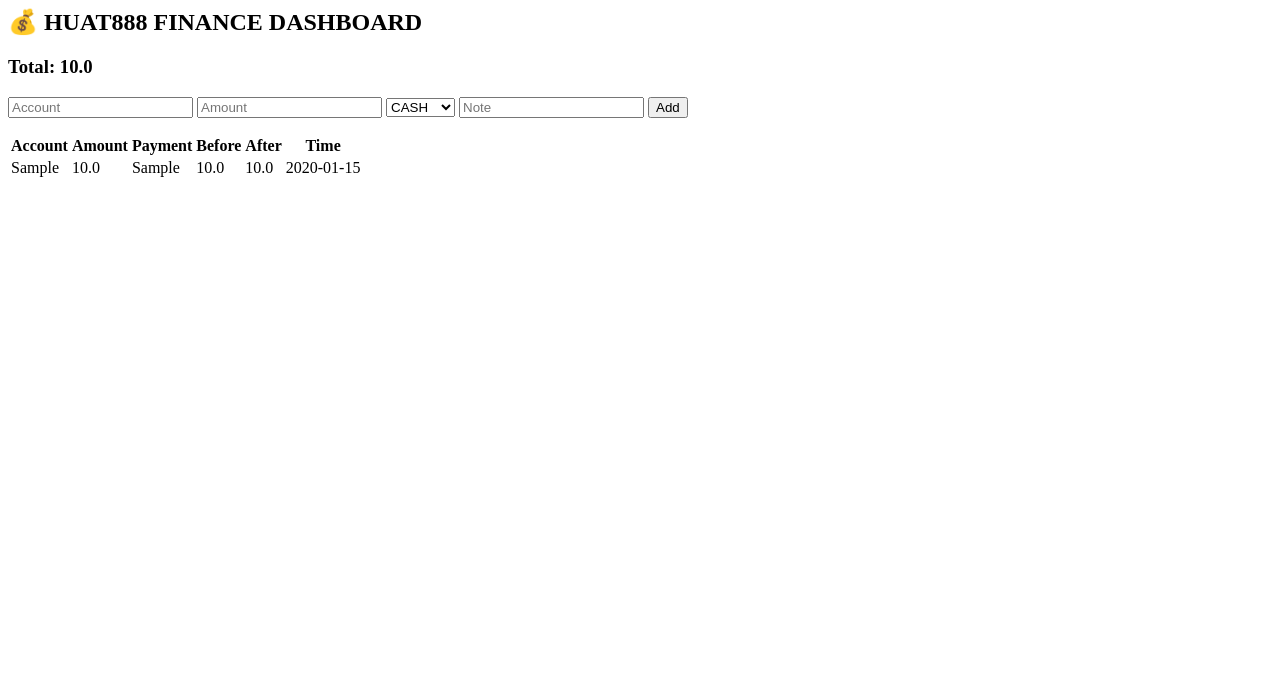
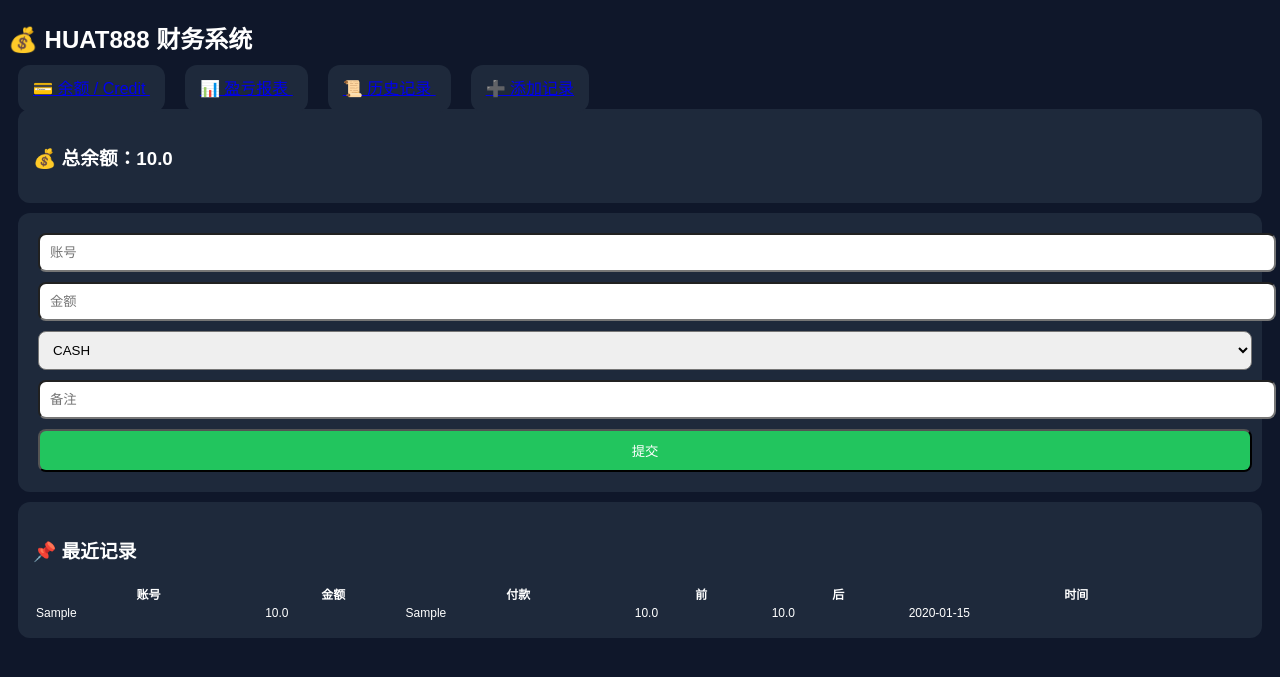
Before and after one commit to cyi072907-cpu/finance-systemi, a Flask app: page /dashboard in a window 1280 px wide. Shown: the top 677 px of the page. Run offline with Flask 3, Linux system fonts and the light colour scheme; the visitor is signed in with stand-in values (Sample User, id 1); tables that the repository leaves empty hold one stand-in row (values such as "Sample post").

Commit message:
更新 dashboard.html

```diff
--- a/templates/dashboard.html
+++ b/templates/dashboard.html
@@ -1,10 +1,52 @@
-<h2>💰 HUAT888 FINANCE DASHBOARD</h2>
+<!DOCTYPE html>
+<html>
+<head>
+<meta charset="utf-8">
+<meta name="viewport" content="width=device-width, initial-scale=1">
+<title>HUAT888 DASHBOARD</title>
+<link rel="stylesheet" href="/static/style.css">
+</head>
 
-<h3>Total: {{total}}</h3>
+<body>
+
+<div class="container">
+
+<h2>💰 HUAT888 财务系统</h2>
+
+<!-- ================= 四大功能卡片 ================= -->
+<div class="grid">
+
+<a class="card" href="/balance">
+💳 余额 / Credit
+</a>
+
+<a class="card" href="/report">
+📊 盈亏报表
+</a>
+
+<a class="card" href="/history">
+📜 历史记录
+</a>
+
+<a class="card" href="#add">
+➕ 添加记录
+</a>
+
+</div>
+
+<!-- ================= 总金额 ================= -->
+<div class="card">
+<h3>💰 总余额：{{total}}</h3>
+</div>
+
+<!-- ================= 输入 ================= -->
+<div class="card" id="add">
 
 <form method="POST" action="/add">
-<input name="account" placeholder="Account">
-<input name="amount" placeholder="Amount">
+
+<input name="account" placeholder="账号">
+
+<input name="amount" placeholder="金额">
 
 <select name="payment">
 <option>CASH</option>
@@ -14,13 +56,28 @@
 <option>OUT</option>
 </select>
 
-<input name="note" placeholder="Note">
-<button>Add</button>
+<input name="note" placeholder="备注">
+
+<button>提交</button>
+
 </form>
 
+</div>
+
+<!-- ================= 最近记录 ================= -->
+<div class="card">
+
+<h3>📌 最近记录</h3>
+
 <table>
+
 <tr>
-<th>Account</th><th>Amount</th><th>Payment</th><th>Before</th><th>After</th><th>Time</th>
+<th>账号</th>
+<th>金额</th>
+<th>付款</th>
+<th>前</th>
+<th>后</th>
+<th>时间</th>
 </tr>
 
 {% for r in data %}
@@ -33,4 +90,12 @@
 <td>{{r[7]}}</td>
 </tr>
 {% endfor %}
+
 </table>
+
+</div>
+
+</div>
+
+</body>
+</html>
```
